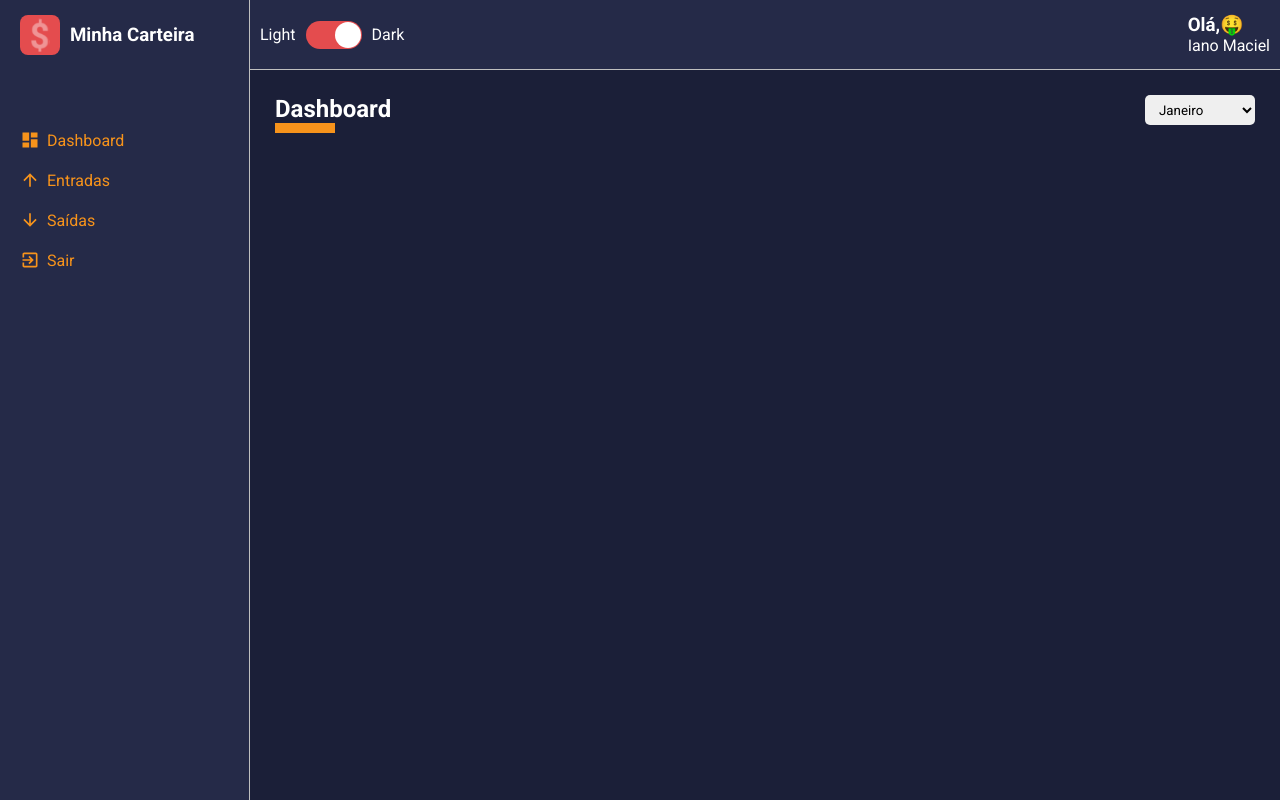
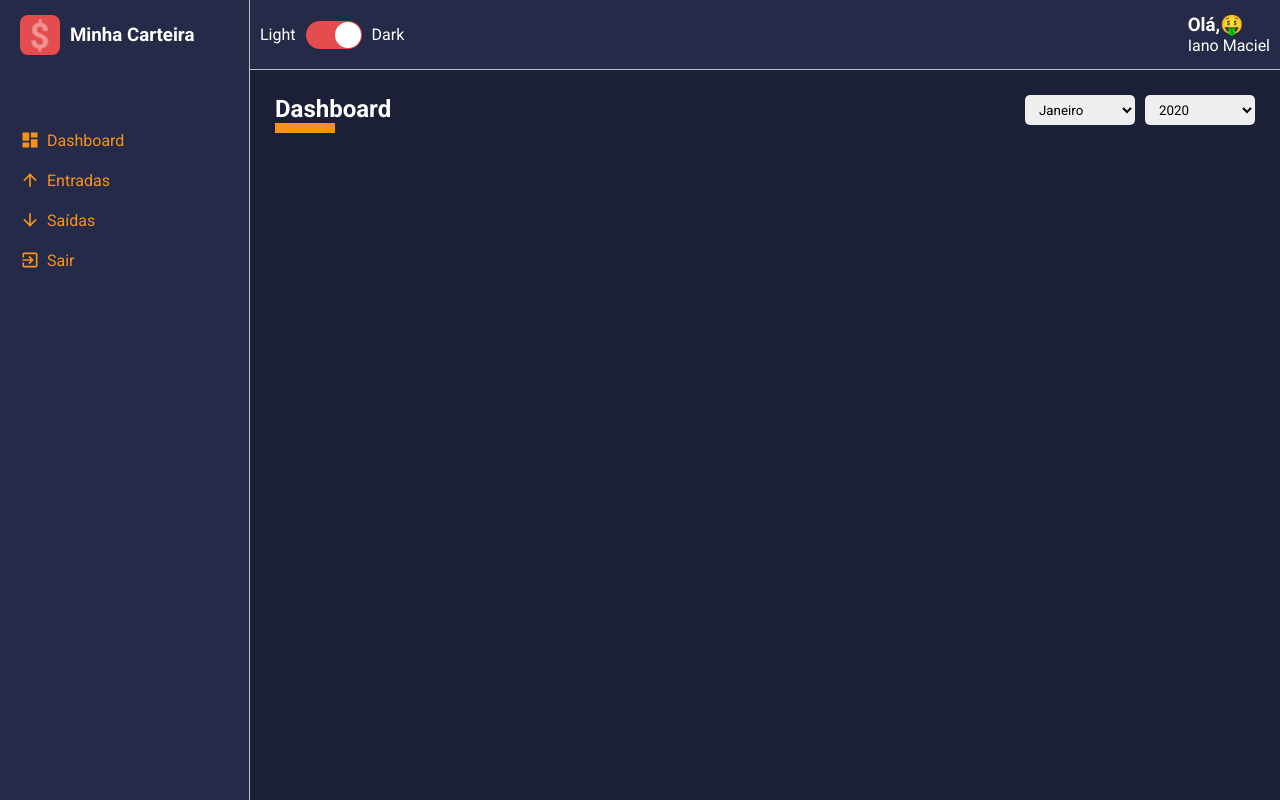
Before and after one commit to IanoMaciel/my-wallet, a React (Create React App) app: page /dashboard in a window 1280 px wide. Built offline with nearby package versions, Linux system fonts and the light colour scheme.

Commit message:
feat: creating the content header

```diff
--- a/src/views/Dashboard/index.tsx
+++ b/src/views/Dashboard/index.tsx
@@ -1,18 +1,88 @@
-import React, { Children } from "react";
-import ContentHeader from "../../components/ContentHeader";
-import SelectInput from "../../components/SelectInput";
+import React, { useMemo, useState } from "react"
+
+// components
+import ContentHeader from "../../components/ContentHeader"
+import SelectInput from "../../components/SelectInput"
+// files
+import expenses from "../../repositories/expenses"
+import gains from "../../repositories/gains"
+import listOfMonths from "../../utils/months"
+//styles
 import * as S from './styles'
 
-const Dashboard: React.FC = () => {
-    const months = [
-        {value: '1', label: 'Janeiro'},
-        {value: '2', label: 'Fevereiro'},
-        {value: '3', label: 'Março'},
-    ]
+interface IRoutesProps {
+    match: {
+        params: {
+            type: string;
+        }
+    }
+}
+
+
+const Dashboard: React.FC<IRoutesProps> = () => {
+    const [monthSelected, setMonthSelected] = useState<number>(new Date().getMonth() + 1)
+    const [yearSelected, setYearSelected] = useState<number>(new Date().getFullYear())
+
+    const years = useMemo(() => {
+        let uniqueYears: number[] = []; // variável de temporária
+
+        [...expenses, ...gains].forEach(item => {
+            const date = new Date(item.date);
+            const year = date.getFullYear();
+
+            if(!uniqueYears.includes(year)) uniqueYears.push(year);
+        });
+
+        return uniqueYears.map(year => {
+            return {
+                value: year,
+                label: year
+            }
+        });
+    },[])
+
+    const months = useMemo(() => {
+        return listOfMonths.map((month, index) => {
+            return {
+                value: index + 1,
+                label: month
+            }
+        })
+
+    },[])
+
+
+    const handleMonthSelected = (month: string) => {
+        try {
+            const parseMonth = Number(month);
+            setMonthSelected(parseMonth)
+        } catch(error) {
+            throw new Error('Invalid month value. Is accept  between 0 and 24')
+        }
+    }
+
+    const handleYearSelected = (year: string) => {
+        try {
+            const parseYear = Number(year);
+            setYearSelected(parseYear)
+        } catch(error) {
+            throw new Error('Invalid yaer value. Only numbers are accepted')
+        }
+    }
+
     return(
         <S.Container>
             <ContentHeader title="Dashboard" lineColor="#F7931B">
-                <SelectInput options={months} onChange={() => {}} defaultValue={1}/>
+            <SelectInput
+                    options={months}
+                    onChange={(e) => handleMonthSelected(e.target.value)}
+                    defaultValue={monthSelected}
+                />
+                <SelectInput
+                    options={years}
+                    onChange={(e) => handleYearSelected(e.target.value)}
+                    defaultValue={yearSelected}
+                />
             </ContentHeader>
         </S.Container>
     );
```
